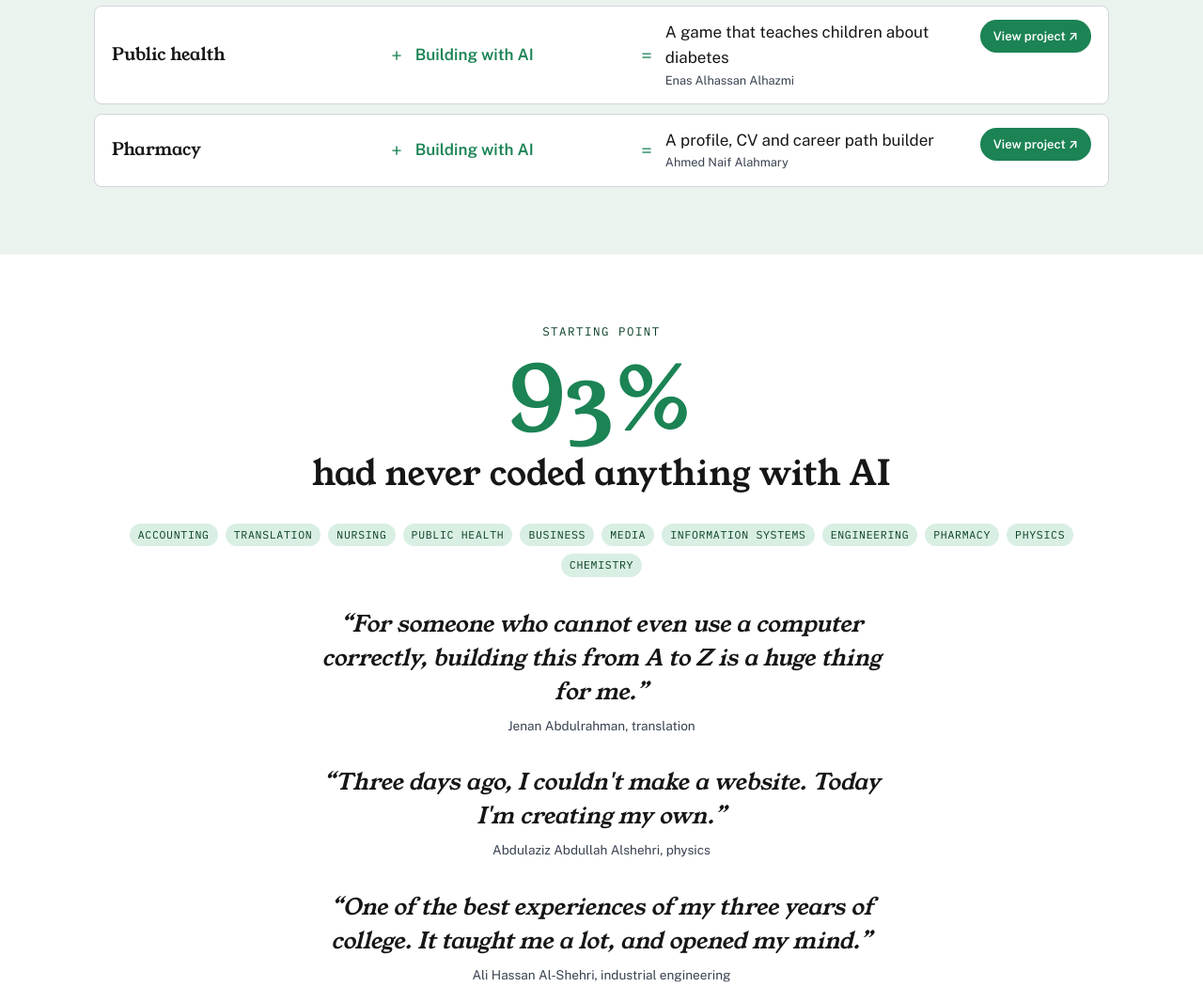
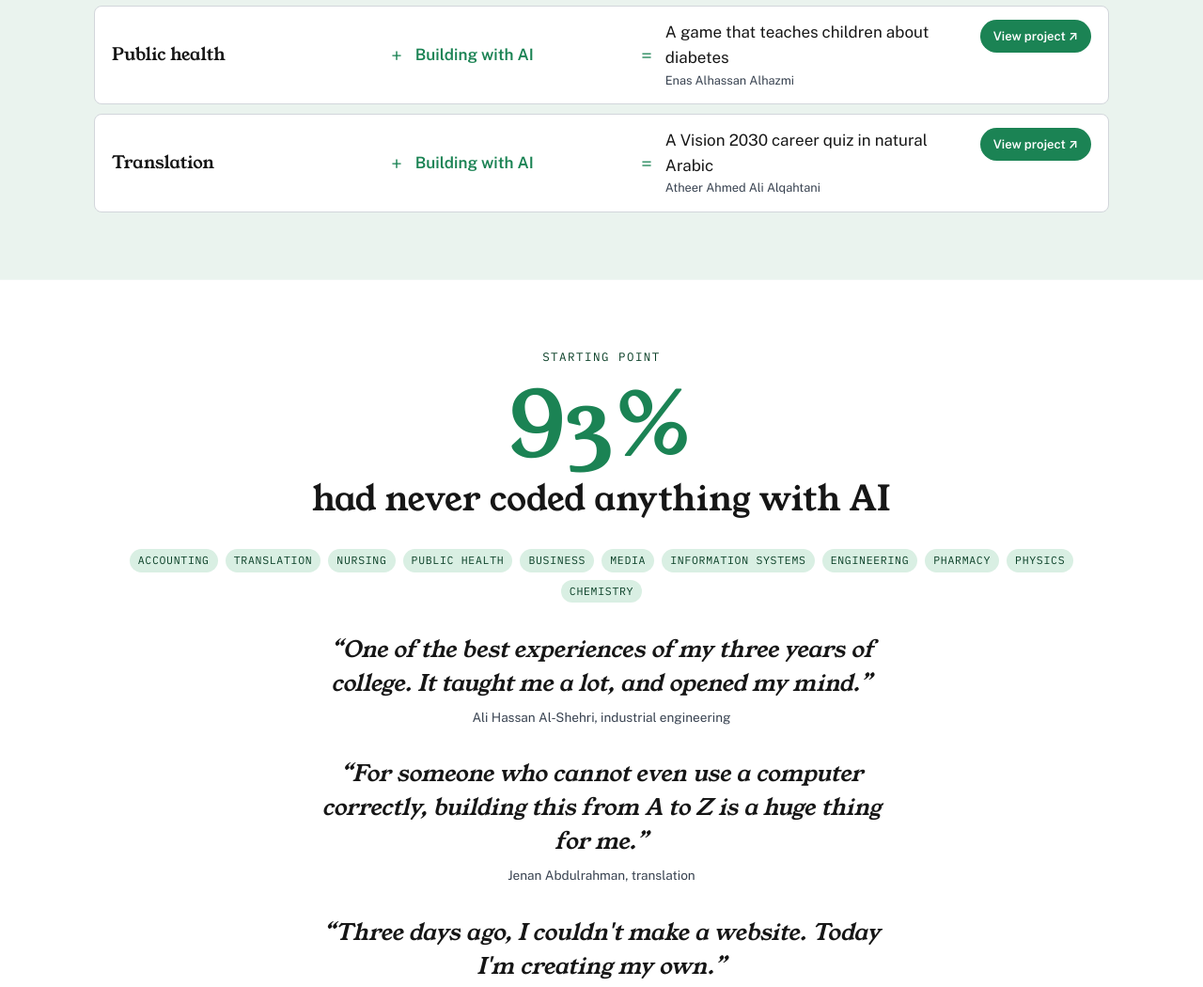
Before and after one commit to saifai/kku-ai-hackathon-report, a plain HTML site: page index.html in a window 1280 px wide. Shown: the part 2500-3550 px from the top of the page at 94% size. Drawn offline with nearby package versions, Linux system fonts and the light colour scheme.

Commit message:
copy(report): Ali's quote first; Translation row back, Pharmacy row out
Apurv asked for Ali's quote to lead Starting point and for the degree rows
to show varied disciplines: Atheer's translation row returns and the
pharmacy row goes.

Changes:
- index.html: Starting point quotes now Ali, Jenan, Abdulaziz; "Value for
  employers" rows are Accounting, Industrial engineering, Public health,
  Translation.

Co-Authored-By: Claude Opus 5.5 <noreply@anthropic.com>

```diff
--- a/index.html
+++ b/index.html
@@ -325,7 +325,7 @@ h3.sub { text-align: center; margin-bottom: -8px; }
     <div class="eq-row"><span class="deg">Accounting</span><span class="op">+</span><span class="ai">Building with AI</span><span class="op is">=</span><span class="out"><span>An invoice maker that adds Saudi VAT<small>Munira Mansour Alqahtani</small></span><a class="btn" href="https://aishifttraining.github.io/munira-invoice-maker/" target="_blank" rel="noopener">View project ↗</a></span></div>
     <div class="eq-row"><span class="deg">Industrial engineering</span><span class="op">+</span><span class="ai">Building with AI</span><span class="op is">=</span><span class="out"><span>A job application tracker with interview preparation<small>Shaima Alharmali</small></span><a class="btn" href="https://shaimaalharmali.github.io/kku-hackathon-project/" target="_blank" rel="noopener">View project ↗</a></span></div>
     <div class="eq-row"><span class="deg">Public health</span><span class="op">+</span><span class="ai">Building with AI</span><span class="op is">=</span><span class="out"><span>A game that teaches children about diabetes<small>Enas Alhassan Alhazmi</small></span><a class="btn" href="https://enasalhazmi.github.io/kku-site/" target="_blank" rel="noopener">View project ↗</a></span></div>
-    <div class="eq-row"><span class="deg">Pharmacy</span><span class="op">+</span><span class="ai">Building with AI</span><span class="op is">=</span><span class="out"><span>A profile, CV and career path builder<small>Ahmed Naif Alahmary</small></span><a class="btn" href="https://ahmed-naif.github.io/kku-hackathon-project/" target="_blank" rel="noopener">View project ↗</a></span></div>
+    <div class="eq-row"><span class="deg">Translation</span><span class="op">+</span><span class="ai">Building with AI</span><span class="op is">=</span><span class="out"><span>A Vision 2030 career quiz in natural Arabic<small>Atheer Ahmed Ali Alqahtani</small></span><a class="btn" href="https://atheer-here.github.io/kku-hackathon-project/" target="_blank" rel="noopener">View project ↗</a></span></div>
   </div>
 </section>
 
@@ -337,9 +337,9 @@ h3.sub { text-align: center; margin-bottom: -8px; }
   <div class="pills">
     <span class="pill">Accounting</span><span class="pill">Translation</span><span class="pill">Nursing</span><span class="pill">Public health</span><span class="pill">Business</span><span class="pill">Media</span><span class="pill">Information systems</span><span class="pill">Engineering</span><span class="pill">Pharmacy</span><span class="pill">Physics</span><span class="pill">Chemistry</span>
   </div>
+  <blockquote class="lead-quote">“One of the best experiences of my three years of college. It taught me a lot, and opened my mind.”<cite>Ali Hassan Al-Shehri, industrial engineering</cite></blockquote>
   <blockquote class="lead-quote">“For someone who cannot even use a computer correctly, building this from A to Z is a huge thing for me.”<cite>Jenan Abdulrahman, translation</cite></blockquote>
   <blockquote class="lead-quote">“Three days ago, I couldn't make a website. Today I'm creating my own.”<cite>Abdulaziz Abdullah Alshehri, physics</cite></blockquote>
-  <blockquote class="lead-quote">“One of the best experiences of my three years of college. It taught me a lot, and opened my mind.”<cite>Ali Hassan Al-Shehri, industrial engineering</cite></blockquote>
   <p class="note">13 of the 14 students who said on the two Demo Days whether they had coded with AI before (10 women, 4 men).</p>
 </section>
 
```
